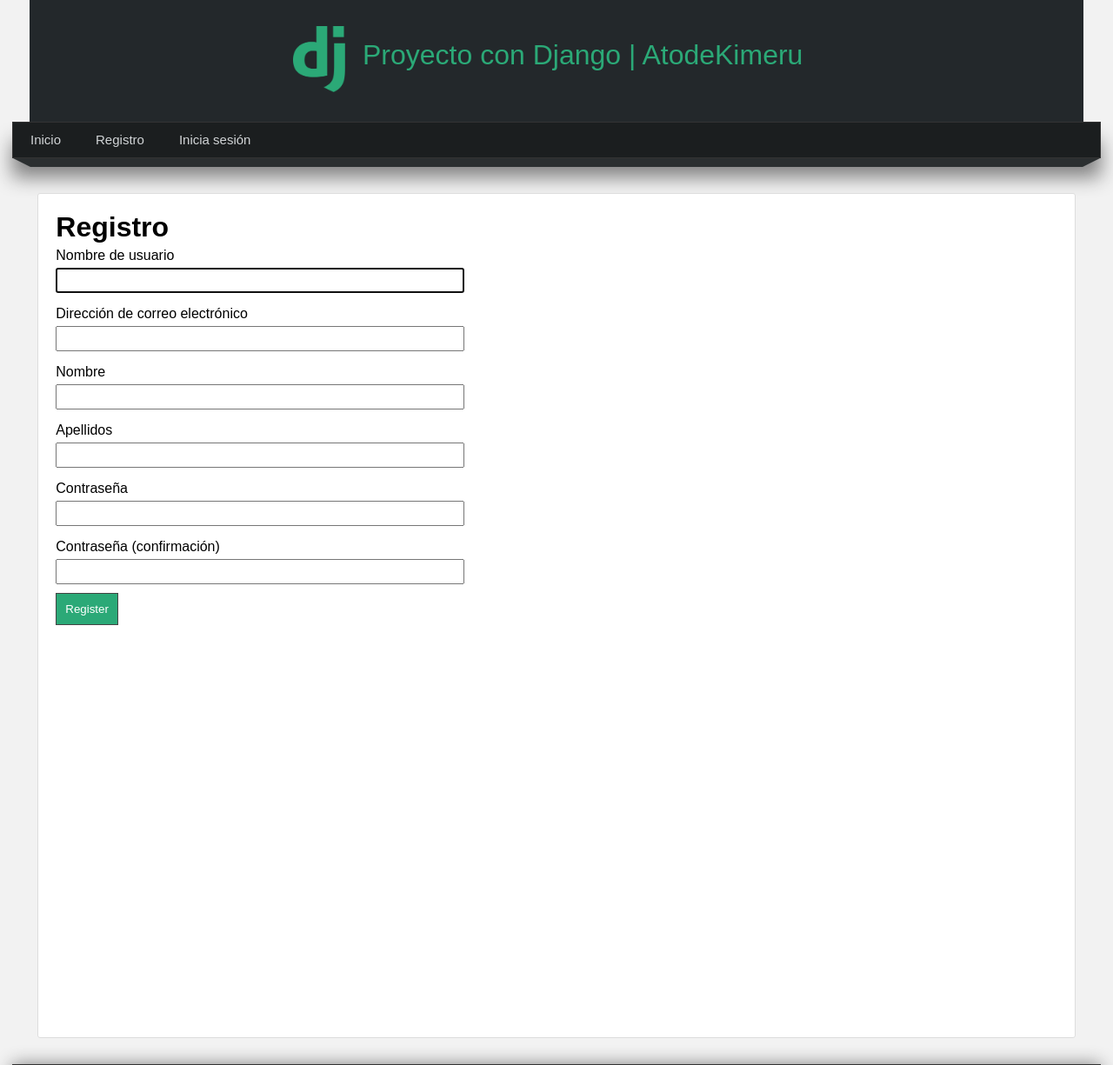
After one commit to AtodeKimeru/ProyectoDjango, a Django app: page /registro/ in a window 1280 px wide. The commit adds this page. Shown: the top 1225 px of the page at 87% size. Run offline with Django 4.2, Linux system fonts and the light colour scheme.

Commit message:
pagination and login system

```diff
--- a/blog/admin.py
+++ b/blog/admin.py
@@ -4,10 +4,15 @@ from .models import Category, Article
 
 class CategoryAdmin(admin.ModelAdmin):
     readonly_fields = ('created_at',)
+    list_display = ('name', 'created_at')
+    search_fields = ('name', 'description')
 
 
 class ArticleAdmin(admin.ModelAdmin):
     readonly_fields = ('user', 'created_at', 'updated_at')
+    search_fields = ('title', 'content', 'user__username', 'categories__name')
+    list_display = ('title', 'public', 'user', 'created_at')
+    list_filter = ('public', 'user__username', 'categories__name')
 
     def save_model(self, request, obj, form, change):
         if not obj.user_id:
--- a/blog/templates/articles/list.html
+++ b/blog/templates/articles/list.html
@@ -7,4 +7,6 @@
 
     {% include 'articles/articles.html' %}
 
+    {% include 'articles/pagination.html' %}
+
 {% endblock %}
--- /dev/null
+++ b/mainapp/forms.py
@@ -0,0 +1,10 @@
+from django import forms
+from django.core import validators
+
+from django.contrib.auth.forms import UserCreationForm
+from django.contrib.auth.models import User
+
+class RegisterForm(UserCreationForm):
+    class Meta:
+        model = User
+        fields = ['username', 'email', 'first_name', 'last_name', 'password1', 'password2']
--- a/mainapp/static/css/styles.css
+++ b/mainapp/static/css/styles.css
@@ -204,13 +204,15 @@ nav > ul > li:hover > ul > li:hover a{
     width: 40%;
 }
 
-.box form input, .box form textarea{
+.box form input, .box form label{
     display: block;
     padding: 5px;
     padding-left: 0px;
 }
 
 .box form input[type="text"],
+.box form input[type="email"],
+.box form input[type="password"],
 .box form textarea,
 .box form select{
     width: 100%;
@@ -248,12 +250,18 @@ nav > ul > li:hover > ul > li:hover a{
     color: red;
 }
 
-.message{
+.message,
+.alert-success,
+.alert{
     padding: 20px;
     background: #207a56;
     color: white;
     text-align: center;
     margin-bottom: 10px;
+}
+
+.alert-warning{
+    background: #a60f0f;
 }
 
 .title{
--- a/mainapp/templates/layouts/layout.html
+++ b/mainapp/templates/layouts/layout.html
@@ -28,6 +28,7 @@
             <li>
                 <a href="{% url 'index' %}">Inicio</a>
             </li>
+            {% if user.email %}
                 <li>
                     <a href="{% url 'list_articles' %}">Categorias</a>
                     <ul>
@@ -43,6 +44,19 @@
                         <a href="{% url 'page' page.2 %}">{{ page.1 }}</a>
                     </li>
                 {% endfor %}
+                <li>
+                    <a href="{% url 'logout' %}">Cerrar sesión</a>
+                </li>
+            {% else %}
+                <li>
+                    <a href="{% url 'register' %}">Registro</a>
+                </li>
+                <li>
+                    <a href="{% url 'login' %}">Inicia sesión</a>
+                </li>
+            {% endif %}
+
+
         </ul>
     </nav>
     <div class="barra">
--- /dev/null
+++ b/mainapp/templates/users/register.html
@@ -0,0 +1,24 @@
+{% extends 'layouts/layout.html' %}
+
+{% block title %} {{ title }} {% endblock %}
+
+{% block content %}
+    <h1>{{ title }}</h1>
+
+    {{ register_form.errors }}
+
+    <form action="" method="post">
+        {% csrf_token %}
+
+        {% comment %}
+            {{ register_form.as_p }}
+        {% endcomment %}
+
+        {% for field in register_form %}
+            <label>{{ field.label }}</label>
+            {{ field }}
+        {% endfor %}
+
+        <input type="submit" value="Register">
+    </form>
+{% endblock %}
--- a/mainapp/urls.py
+++ b/mainapp/urls.py
@@ -4,4 +4,7 @@ from . import views
 urlpatterns = [
     path('', views.index, name='index'),
     path('inicio/', views.index, name='inicio'),
+    path('registro/', views.register_page, name='register'),
+    path('login/', views.login_page, name='login'),
+    path('logout/', views.logout_user, name='logout'),
     ]
--- a/mainapp/views.py
+++ b/mainapp/views.py
@@ -1,4 +1,9 @@
-from django.shortcuts import render
+from django.contrib import messages
+from django.contrib.auth import authenticate, login, logout
+from django.contrib.auth.forms import UserCreationForm
+from django.shortcuts import render, redirect
+
+from .forms import RegisterForm
 
 # Create your views here.
 
@@ -7,7 +12,61 @@ def index(request):
         'title': 'Inicio',
     })
 
+
 def about(request):
     return render(request, 'mainapp/about.html', {
         'title': 'Sobre nosotros',
     })
+
+
+def register_page(request):
+
+    if request.user.is_authenticated:
+        return redirect('inicio')
+    else:
+
+        register_form = RegisterForm()
+
+        if request.method == 'POST':
+            register_form = RegisterForm(request.POST)
+
+            if register_form.is_valid():
+                register_form.save()
+                messages.success(request, 'Te has registrado correctamente')
+
+                return redirect('inicio')
+
+        return render(request, 'users/register.html', {
+            'title': 'Registro',
+            'register_form': register_form,
+        })
+
+
+def login_page(request):
+
+    if request.user.is_authenticated:
+        return redirect('inicio')
+    else:
+
+        if request.method == 'POST':
+            username = request.POST.get('username')
+            password = request.POST.get('password')
+
+            # Autenticar usuario
+            user = authenticate(request, username=username, password=password)
+
+            if user is not None:
+                # Iniciar sesion
+                login(request, user)
+                return redirect('inicio')
+            else:
+                messages.warning(request, 'No te has identificado correctamente')
+
+        return render(request, 'users/login.html', {
+            'title': 'Identificate',
+        })
+
+
+def logout_user(request):
+    logout(request)
+    return redirect('login')
--- a/pages/views.py
+++ b/pages/views.py
@@ -1,7 +1,9 @@
+from django.contrib.auth.decorators import login_required
 from django.shortcuts import render
 from .models import Page
 
 # Create your views here.
+@login_required(login_url='login')
 def page(request, slug):
 
     page = Page.objects.get(slug=slug)
```
Also changed, not shown: blog/templates/articles/pagination.html (added, +15 -0 lines), blog/views.py (+15 -1 lines), mainapp/templates/mainapp/index.html (+18 -1 lines), mainapp/templates/users/login.html (added, +27 -0 lines), pages/admin.py (+10 -1 lines), blog/migrations/0003_alter_article_options_remove_article_categories_and_more.py (added). Lines whose indentation alone changed are shown as unchanged.
